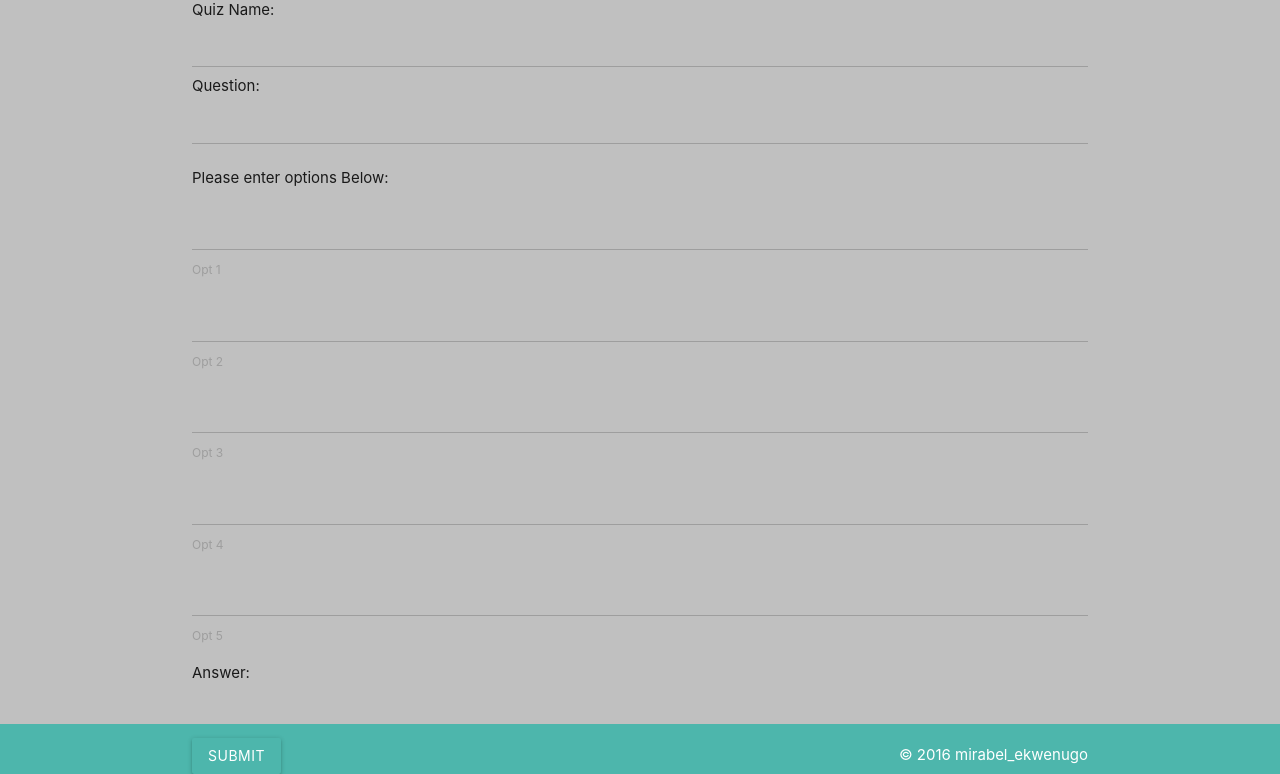
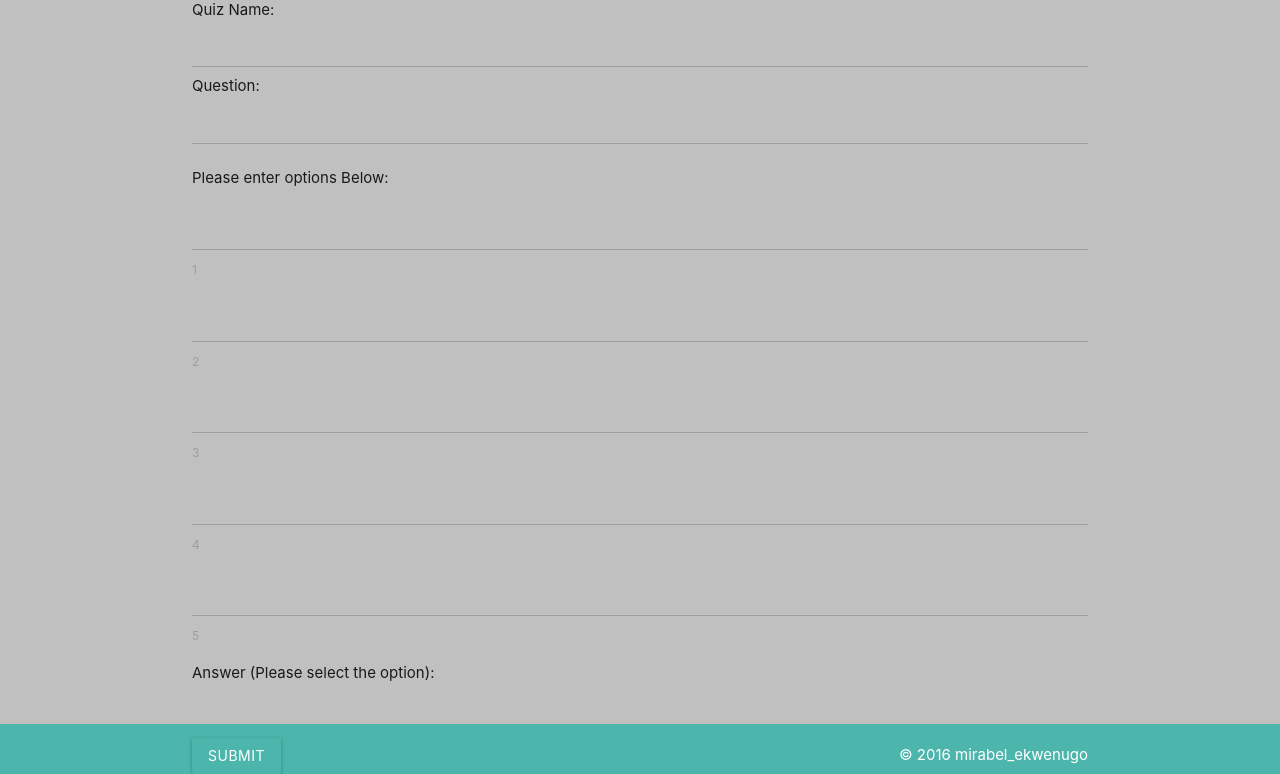
Before and after one commit to mirabel-koso/djangoQuizApp, a Django app: page /main/admin/create/quiz/ in a window 1280 px wide. Shown: the part 271-1045 px from the top of the page. Run offline with Django 3.2, Linux system fonts and the light colour scheme; a user stored in the database is signed in; parts of the project's set-up code (start-up, migrations or seed data) failed here and were passed over; some libraries are stand-ins or nearby versions.

Commit message:
add option on admin create quiz page

```diff
--- a/main/templates/main/admin.html
+++ b/main/templates/main/admin.html
@@ -9,25 +9,26 @@
         <p>Please enter options Below:</p>
         <p>
             <input class="with-gap" name="option1" type="text" id="test1" />
-            <label for="test1">Opt 1</label>
+            <label for="test1">1</label>
         </p>
         <p>
             <input class="with-gap" name="option2" type="text" id="test2" />
-            <label for="test2">Opt 2</label>
+            <label for="test2">2</label>
         </p>
         <p>
             <input class="with-gap" name="option3" type="text" id="test3" />
-            <label for="test3">Opt 3</label>
+            <label for="test3">3</label>
         </p>
         <p>
             <input class="with-gap" name="option4" type="text" id="test3" />
-            <label for="test3">Opt 4</label>
+            <label for="test3">4</label>
         </p>
         <p>
             <input class="with-gap" name="option5" type="text" id="test3" />
-            <label for="test3">Opt 5</label>
+            <label for="test3">5</label>
         </p>
-        Answer: <input type="text" name="question_answer">
+        Answer (Please select the option): <input type="text" name="question_answer">
+
         <button class="waves-effect waves-light btn teal lighten-2" type="submit" class="btn btn-success" />SUBMIT
         </button>
 
```
Also changed, not shown: db.sqlite3.
